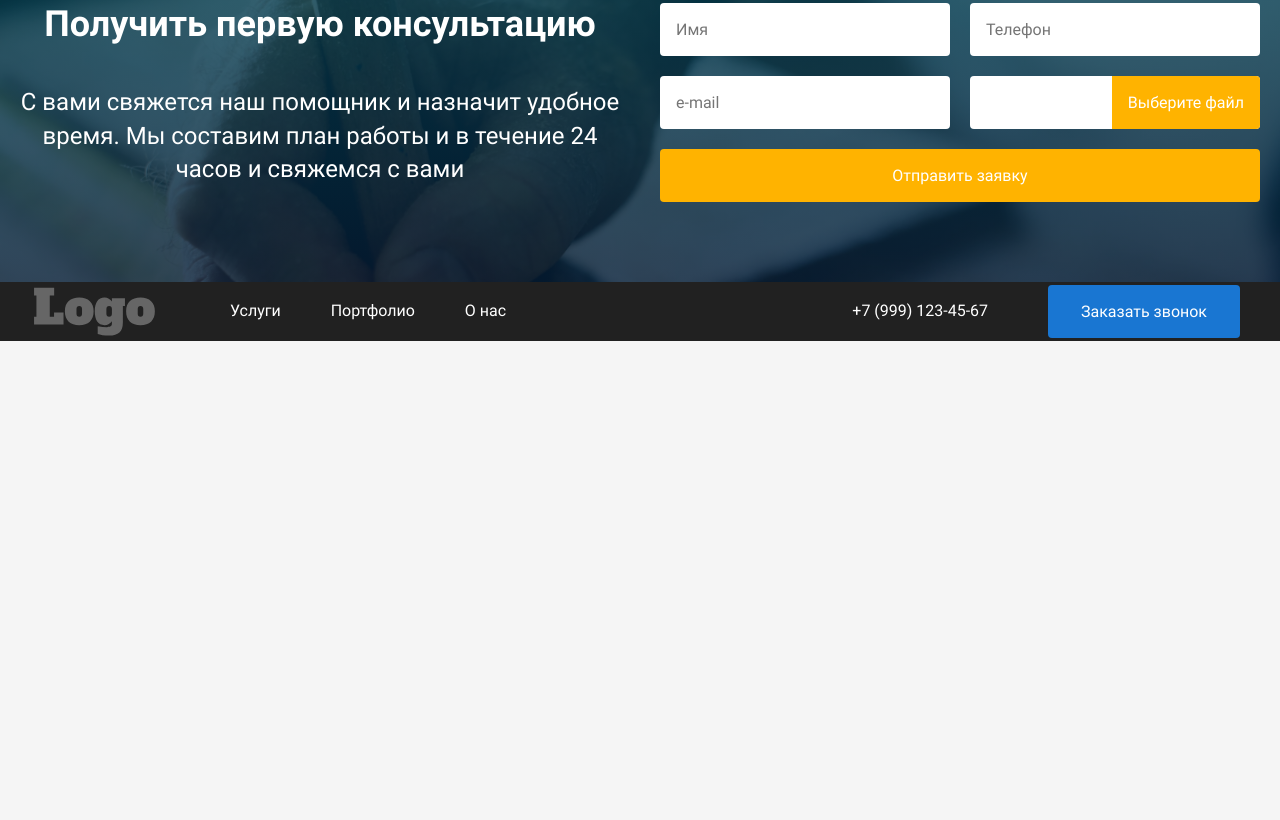
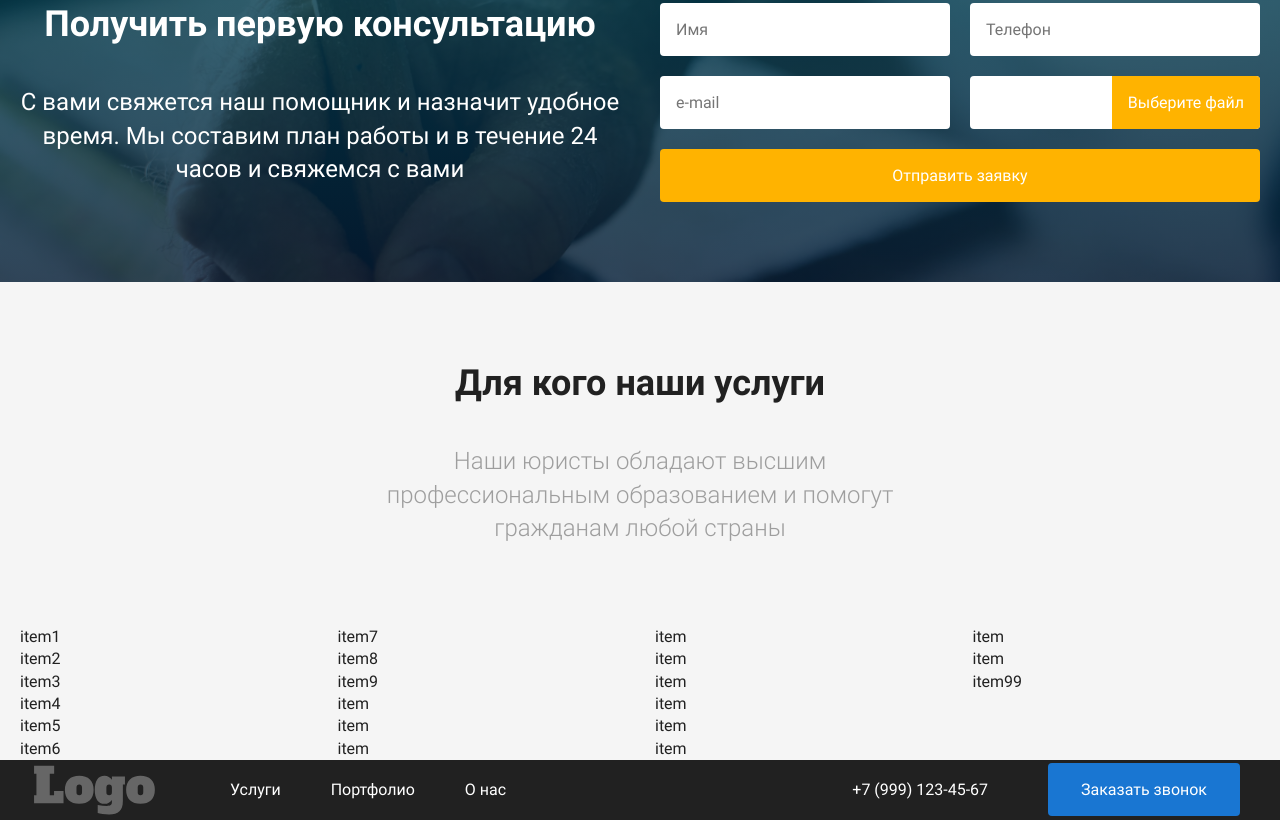
Before and after one commit to nikkojustix/migrantam82.ru, a plain HTML site: page index.html in a window 1280 px wide. Shown: the part 3315-4135 px from the top of the page. Before the commit the page ends 3656 px from the top, so only its background shows below. Drawn offline with Linux system fonts and the light colour scheme.

Commit message:
consultation + countries

```diff
--- a/css/style.css
+++ b/css/style.css
@@ -1411,6 +1411,21 @@ img {
   grid-column: span 2;
 }
 
+.countries__descr {
+  max-width: 560px;
+  font-size: 24px;
+  font-weight: 300;
+  color: var(--color-gray-500);
+  text-align: center;
+  margin: 0 auto 80px;
+}
+.countries__list {
+  margin: 0;
+  padding: 0;
+  list-style-type: none;
+  column-count: 4;
+  column-gap: 30px;
+}
 .tabs__nav {
   display: flex;
 }
--- a/index.html
+++ b/index.html
@@ -229,6 +229,40 @@
   </div>
 </section>
 
+        <!--  -->
+        <section class="countries section">
+  <div class="container">
+    <div class="countries__inner">
+      <h2 class="section__title">Для кого наши услуги</h2>
+      <p class="countries__descr">Наши юристы обладают высшим профессиональным образованием и помогут гражданам любой страны</p>
+      <div class="countries__items">
+        <ul class="countries__list">
+          <li class="countries__item">item1</li>
+          <li class="countries__item">item2</li>
+          <li class="countries__item">item3</li>
+          <li class="countries__item">item4</li>
+          <li class="countries__item">item5</li>
+          <li class="countries__item">item6</li>
+          <li class="countries__item">item7</li>
+          <li class="countries__item">item8</li>
+          <li class="countries__item">item9</li>
+          <li class="countries__item">item</li>
+          <li class="countries__item">item</li>
+          <li class="countries__item">item</li>
+          <li class="countries__item">item</li>
+          <li class="countries__item">item</li>
+          <li class="countries__item">item</li>
+          <li class="countries__item">item</li>
+          <li class="countries__item">item</li>
+          <li class="countries__item">item</li>
+          <li class="countries__item">item</li>
+          <li class="countries__item">item</li>
+          <li class="countries__item">item99</li>
+        </ul>
+      </div>
+    </div>
+  </div>
+</section>
 
         <!--  -->
       </main>
```
Also changed, not shown: css/style.min.css.
